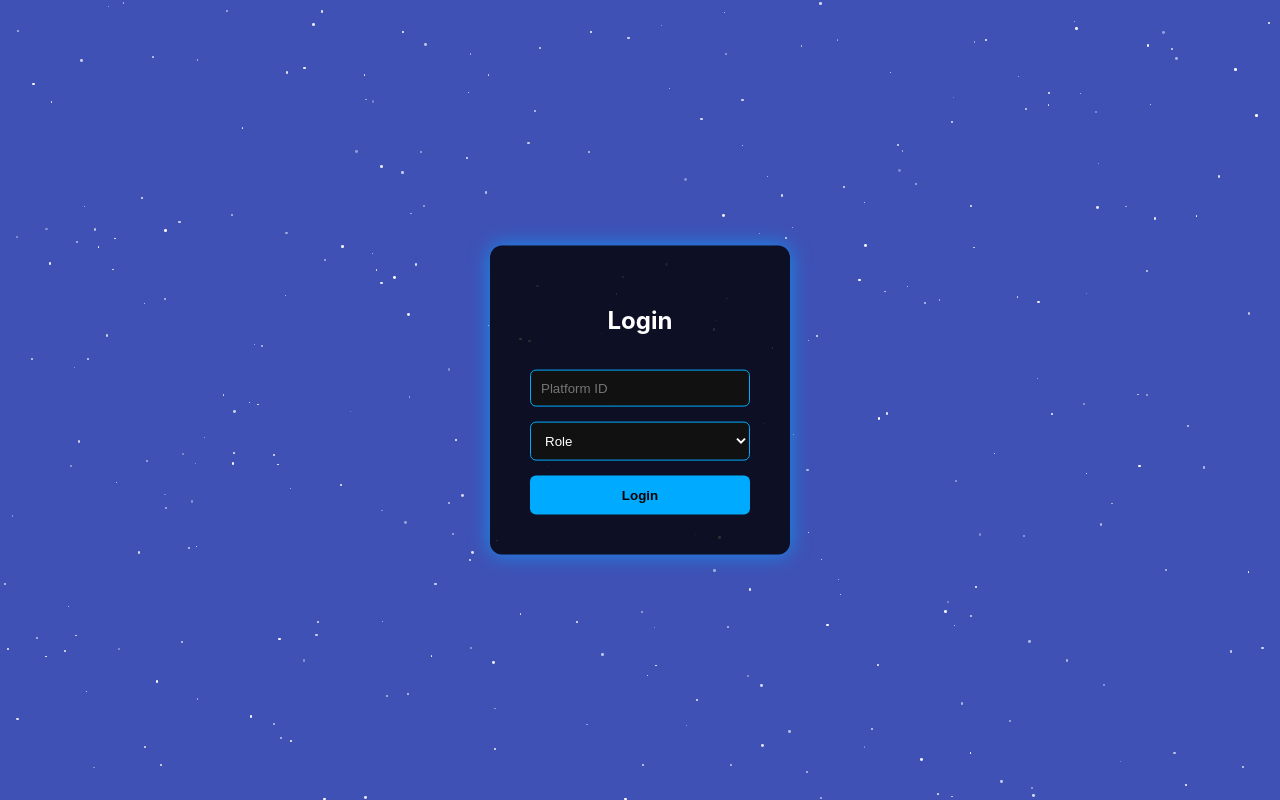
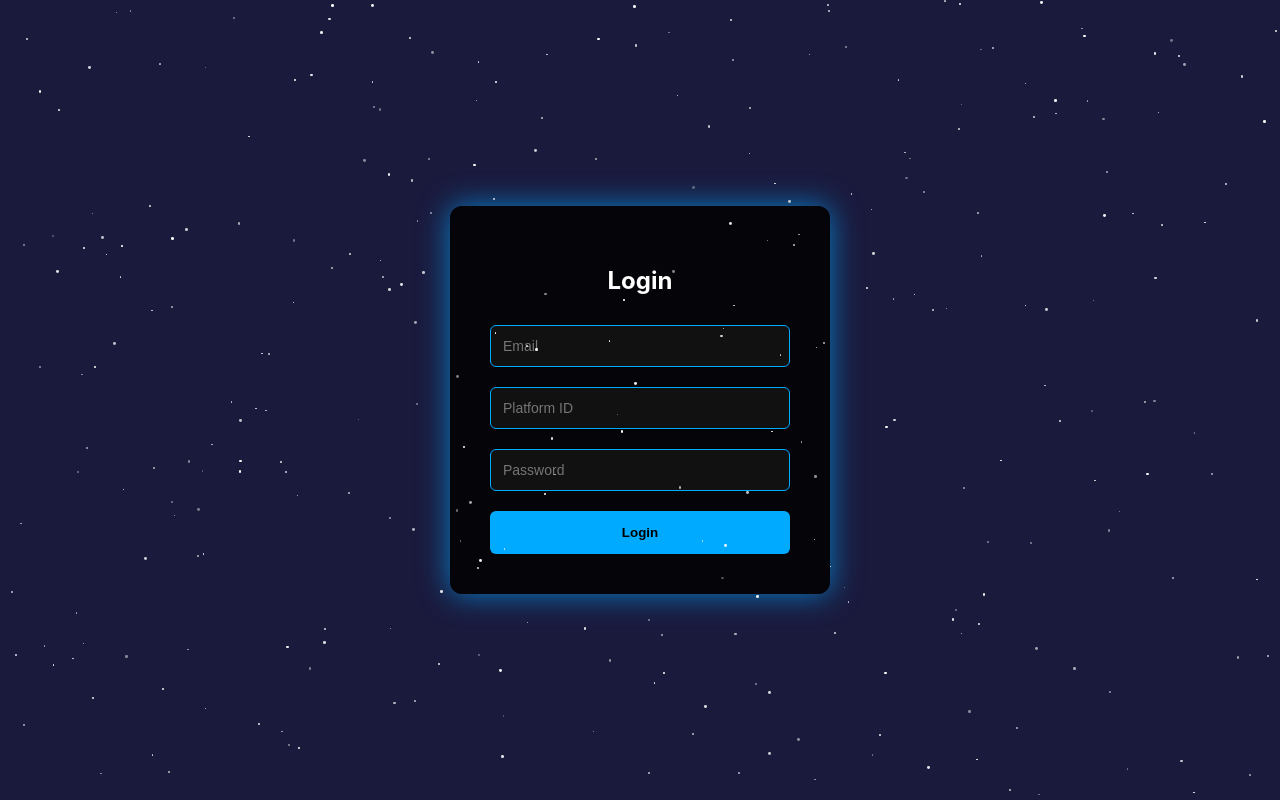
Before and after one commit to sbaj179/network-test, a Next.js app: page /login in a window 1280 px wide. Built offline with nearby package versions, Linux system fonts and the light colour scheme; no server answers.

Commit message:
Updated project code

```diff
--- a/app/login/page.tsx
+++ b/app/login/page.tsx
@@ -9,15 +9,16 @@ interface User {
   platform_id: string;
   name: string;
   role: string;
+  email: string;
+  password: string;
 }
 
 export default function LoginPage() {
   const router = useRouter();
-
+  const [email, setEmail] = useState("");
   const [platformId, setPlatformId] = useState("");
-  const [role, setRole] = useState("");
+  const [password, setPassword] = useState("");
   const [loading, setLoading] = useState(false);
-
   const [stars, setStars] = useState<
     { x: number; y: number; size: number; opacity: number }[]
   >([]);
@@ -36,8 +37,8 @@ export default function LoginPage() {
   // ================= STARS ANIMATE =================
   useEffect(() => {
     const interval = setInterval(() => {
-      setStars(prev =>
-        prev.map(star => ({
+      setStars((prev) =>
+        prev.map((star) => ({
           ...star,
           x: (star.x + Math.random() * 0.3) % window.innerWidth,
           y: (star.y + Math.random() * 0.3) % window.innerHeight,
@@ -48,54 +49,64 @@ export default function LoginPage() {
         }))
       );
     }, 50);
-
     return () => clearInterval(interval);
   }, []);
 
   // ================= LOGIN =================
   const handleSubmit = async (e: React.FormEvent) => {
     e.preventDefault();
-
-    if (!platformId || !role) {
+    if (!email || !platformId || !password) {
       alert("Fill all fields");
       return;
     }
-
     setLoading(true);
 
-    const { data, error } = await supabase
+    try {
+      // Check users table for all three fields
+      const { data: userData, error: userError } = await supabase
         .from("users")
         .select("*")
+        .eq("email", email.trim())
         .eq("platform_id", platformId.trim())
-      .eq("role", role)
+        .eq("password", password)
         .single();
 
-    if (error || !data) {
+      if (userError || !userData) {
+        alert("Invalid email, platform ID, or password");
         setLoading(false);
-      alert("Invalid Platform ID or role");
         return;
       }
 
-    const user = data as User;
+      const user = userData as User;
 
-    // ================= SESSION =================
+      // ================= SAVE SESSION =================
       localStorage.setItem("currentUserId", user.id);
       localStorage.setItem("currentUserRole", user.role);
       localStorage.setItem("currentUserPlatformId", user.platform_id);
       localStorage.setItem("currentUserName", user.name);
+      localStorage.setItem("currentUserEmail", user.email);
 
-    // ================= NAVIGATE =================
       router.push("/dashboard");
+    } catch (err) {
+      console.error(err);
+      alert("Login failed. Try again.");
+    } finally {
+      setLoading(false);
+    }
   };
 
   return (
     <div
       style={{
         width: "100vw",
-        height: "100vh",
-        backgroundColor: "#3f51b5",
+        minHeight: "100vh",
+        backgroundColor: "#1a1a3d",
         position: "relative",
         overflow: "hidden",
+        display: "flex",
+        justifyContent: "center",
+        alignItems: "center",
+        padding: "20px",
       }}
     >
       {/* Starfield */}
@@ -120,50 +131,53 @@ export default function LoginPage() {
       <form
         onSubmit={handleSubmit}
         style={{
-          position: "absolute",
-          top: "50%",
-          left: "50%",
-          transform: "translate(-50%, -50%)",
-          backgroundColor: "rgba(0,0,0,0.8)",
+          width: "100%",
+          maxWidth: "380px",
+          backgroundColor: "rgba(0,0,0,0.85)",
           padding: "40px",
           borderRadius: "12px",
-          boxShadow: "0 0 20px rgba(0, 170, 255, 0.7)",
+          boxShadow: "0 0 30px rgba(0, 170, 255, 0.7)",
           display: "flex",
           flexDirection: "column",
-          gap: "15px",
-          width: "300px",
+          gap: "20px",
         }}
       >
-        <h2 style={{ color: "white", textAlign: "center" }}>Login</h2>
+        <h2 style={{ color: "white", textAlign: "center", marginBottom: "10px" }}>
+          Login
+        </h2>
+
+        <input
+          type="email"
+          placeholder="Email"
+          value={email}
+          onChange={(e) => setEmail(e.target.value)}
+          style={inputStyle}
+          required
+        />
 
         <input
           type="text"
           placeholder="Platform ID"
           value={platformId}
-          onChange={e => setPlatformId(e.target.value)}
+          onChange={(e) => setPlatformId(e.target.value)}
           style={inputStyle}
           required
         />
 
-        <select
-          value={role}
-          onChange={e => setRole(e.target.value)}
+        <input
+          type="password"
+          placeholder="Password"
+          value={password}
+          onChange={(e) => setPassword(e.target.value)}
           style={inputStyle}
           required
-        >
-          <option value="" disabled hidden>
-            Role
-          </option>
-          <option value="student">Student</option>
-          <option value="parent">Parent</option>
-          <option value="teacher">Teacher</option>
-        </select>
+        />
 
         <button
           type="submit"
           disabled={loading}
           style={{
-            padding: "12px",
+            padding: "14px",
             backgroundColor: "#0af",
             color: "black",
             border: "none",
@@ -173,7 +187,7 @@ export default function LoginPage() {
             opacity: loading ? 0.7 : 1,
           }}
         >
-          {loading ? "Checking..." : "Login"}
+          {loading ? "Logging in..." : "Login"}
         </button>
       </form>
     </div>
@@ -181,10 +195,11 @@ export default function LoginPage() {
 }
 
 const inputStyle: React.CSSProperties = {
-  padding: "10px",
+  padding: "12px",
   borderRadius: "6px",
   border: "1px solid #0af",
   backgroundColor: "#111",
   color: "white",
   outline: "none",
+  fontSize: "14px",
 };
```
Lines whose indentation alone changed are shown as unchanged.
